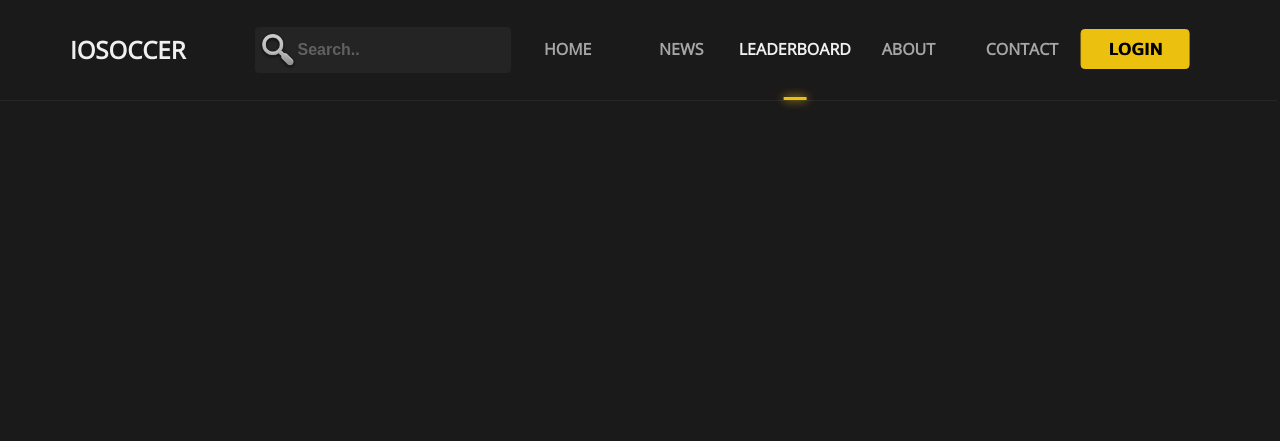
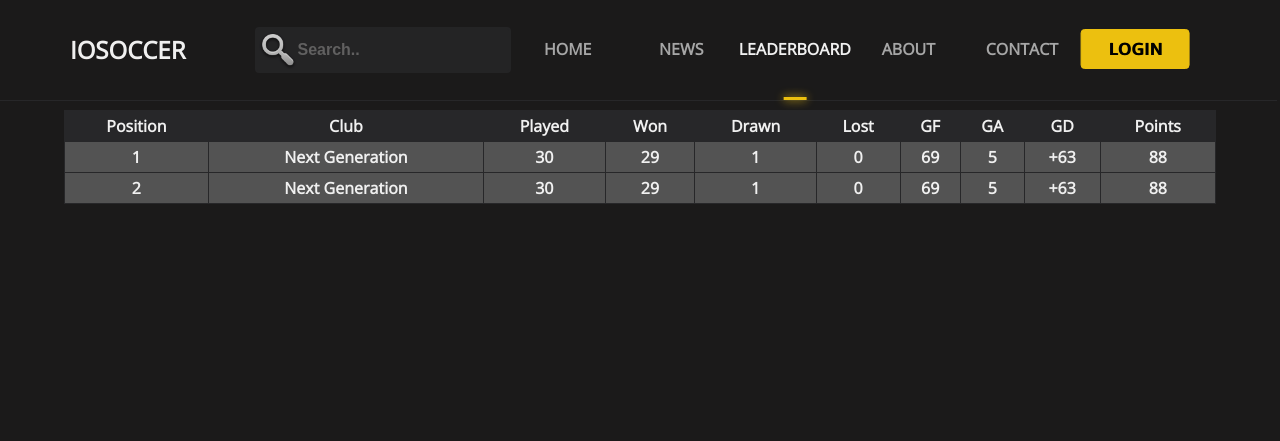
Before and after one commit to HieiOne/IOS_Initial_WebSite, a PHP site: page /leaderboard.php in a window 1280 px wide. Shown: the top 441 px of the page. Run offline with PHP 8.4, Linux system fonts and the light colour scheme.

Commit message:
Table....

```diff
--- a/css/leaderboard.css
+++ b/css/leaderboard.css
@@ -287,16 +287,32 @@ body {
     grid-area: content;
 }
 
-    table,th,td {
-        border: 1px solid red;
-        width: 90%
+    table {
+        margin: 0 auto;
+        text-align: center;
+        margin-bottom: 5%;
+        border-collapse: collapse;
+        width: 90%;
     }
 
-    .table1,.table2,.table3 {
-        margin: 0 auto;
-        width: 90%;
-        text-align: center;
-        margin-bottom: 5%;
+    th {
+        background-color: #28282a;
+        border: 1px solid #28282a;
+        padding: 4px;
+    }
+
+    td {
+        background-color: #555;
+        border: 1px solid #28282a;
+        padding: 4px;
+    }
+
+    tr:nth-child(even) {
+        background-color: black;
+    }
+
+    tr:hover {
+        background-color: black;
     }
 
 /* Footer */
--- a/leaderboard.php
+++ b/leaderboard.php
@@ -25,7 +25,44 @@
     ?>
 
         <div class="content">
-
+            <table>
+                <tr>
+                    <th>Position</th>
+                    <th>Club</th>
+                    <th>Played</th>
+                    <th>Won</th>
+                    <th>Drawn</th>
+                    <th>Lost</th>
+                    <th>GF</th>
+                    <th>GA</th>
+                    <th>GD</th>
+                    <th>Points</th>
+                </tr>
+                <tr>
+                    <td>1</td>
+                    <td>Next Generation</td>
+                    <td>30</td>
+                    <td>29</td>
+                    <td>1</td>
+                    <td>0</td>
+                    <td>69</td>
+                    <td>5</td>
+                    <td>+63</td>
+                    <td>88</td>
+                </tr>
+                <tr>
+                    <td>2</td>
+                    <td>Next Generation</td>
+                    <td>30</td>
+                    <td>29</td>
+                    <td>1</td>
+                    <td>0</td>
+                    <td>69</td>
+                    <td>5</td>
+                    <td>+63</td>
+                    <td>88</td>
+                </tr>
+            </table>
 
         </div>
         <?php include('footer.php'); ?>
--- a/sql/SQL Creation of Tables.txt
+++ b/sql/SQL Creation of Tables.txt
@@ -64,7 +64,7 @@ CREATE TABLE players (
 	steam_id VARCHAR(34) PRIMARY KEY,
 	name text NOT NULL,
 	position text,
-	team text,
+	team_id INT,
 	elo int NOT NULL DEFAULT 0,
 	add_date TIMESTAMP DEFAULT CURRENT_TIMESTAMP
 )
```
